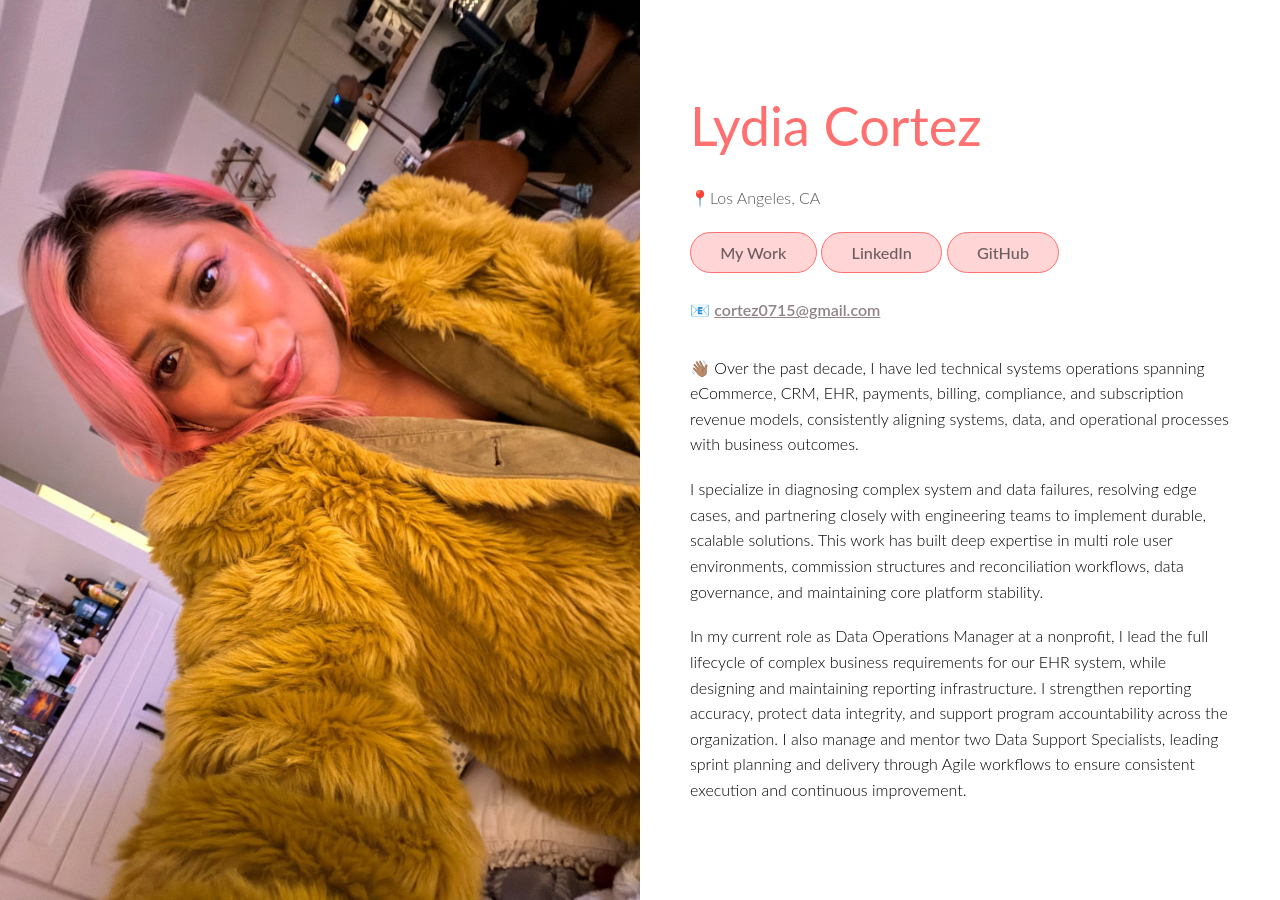
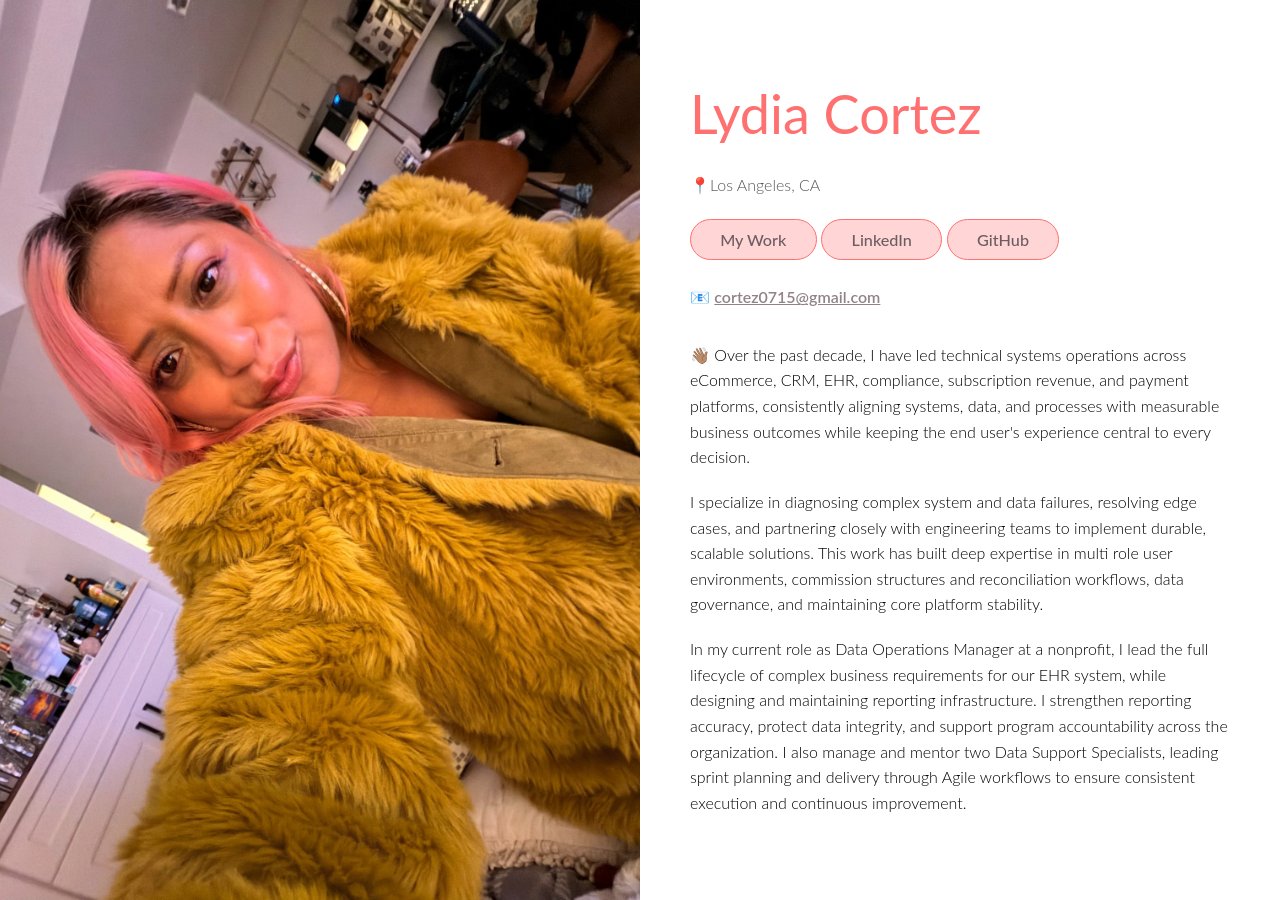
Before and after one commit to lylyco/lylyco.github.io, a Jekyll site: the page built from index.html, in a window 1280 px wide. Built offline with Jekyll 4.4.1, drawn with Linux system fonts in a browser that asks for light colours.

Commit message:
“biov8”

```diff
--- a/_config.yml
+++ b/_config.yml
@@ -29,9 +29,9 @@ content: |
   </div>
   <div class="bio">
       <p>
-      👋🏽 Over the past decade, I have led technical systems operations spanning eCommerce, CRM, EHR, payments, billing,
-      compliance, and subscription revenue models, consistently aligning systems, data, and operational processes with
-      business outcomes.
+      👋🏽 Over the past decade, I have led technical systems operations across eCommerce, CRM, EHR, compliance, subscription
+      revenue, and payment platforms, consistently aligning systems, data, and processes with measurable business outcomes
+      while keeping the end user's experience central to every decision.
       </p>
 
     <p>
--- a/assets/scss/modules/_buttons.scss
+++ b/assets/scss/modules/_buttons.scss
@@ -13,7 +13,7 @@ BUTTON DEFAULTS
   line-height: 1.2em;
   font-weight: 505;
   padding: 0.6em 1.8em;
-  border: 1px solid $btn-border-color;
+  border: 0.8px solid $btn-border-color;
   border-radius: 999px;
   cursor: pointer;
   margin-bottom: 0.5em;
```
Also changed, not shown: assets/css/style.css, 1 other file.
